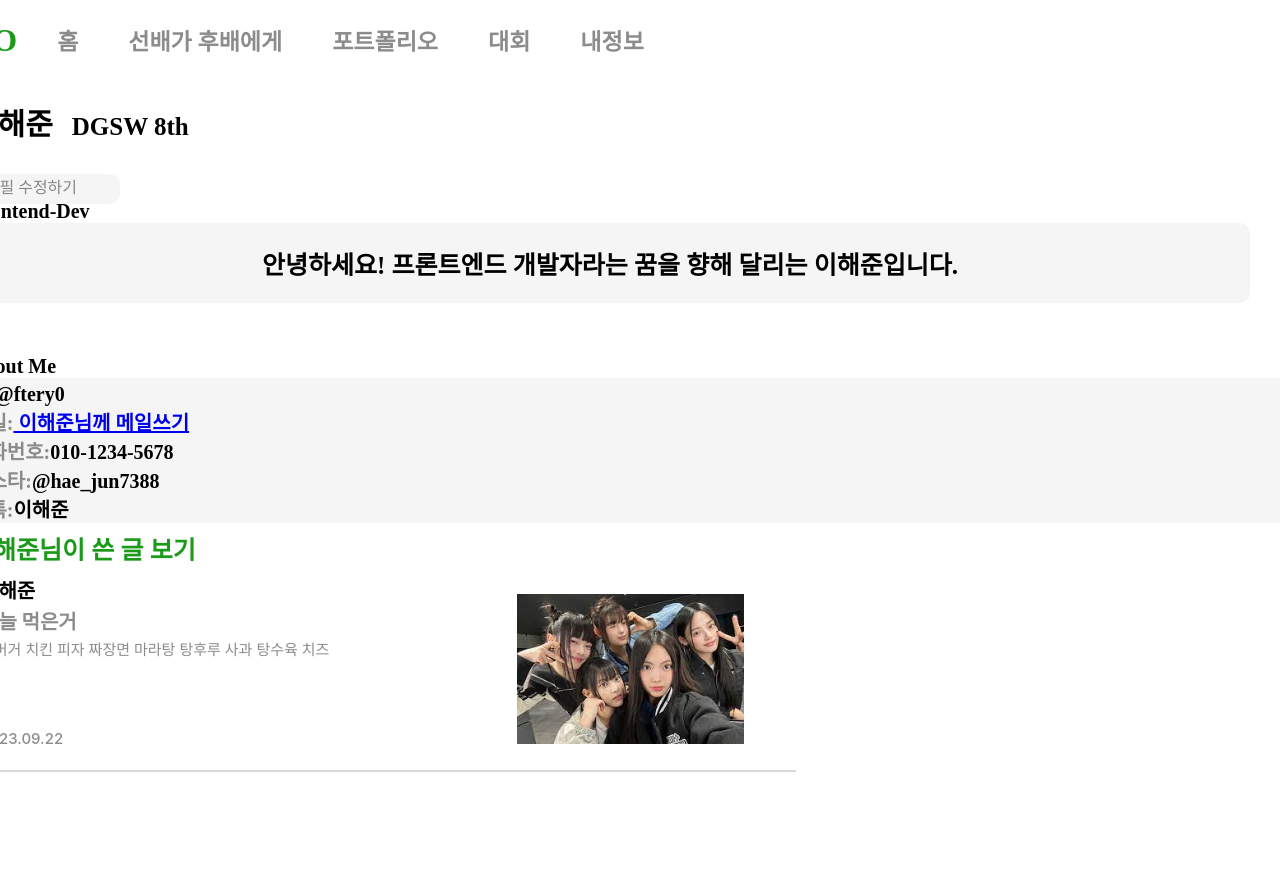
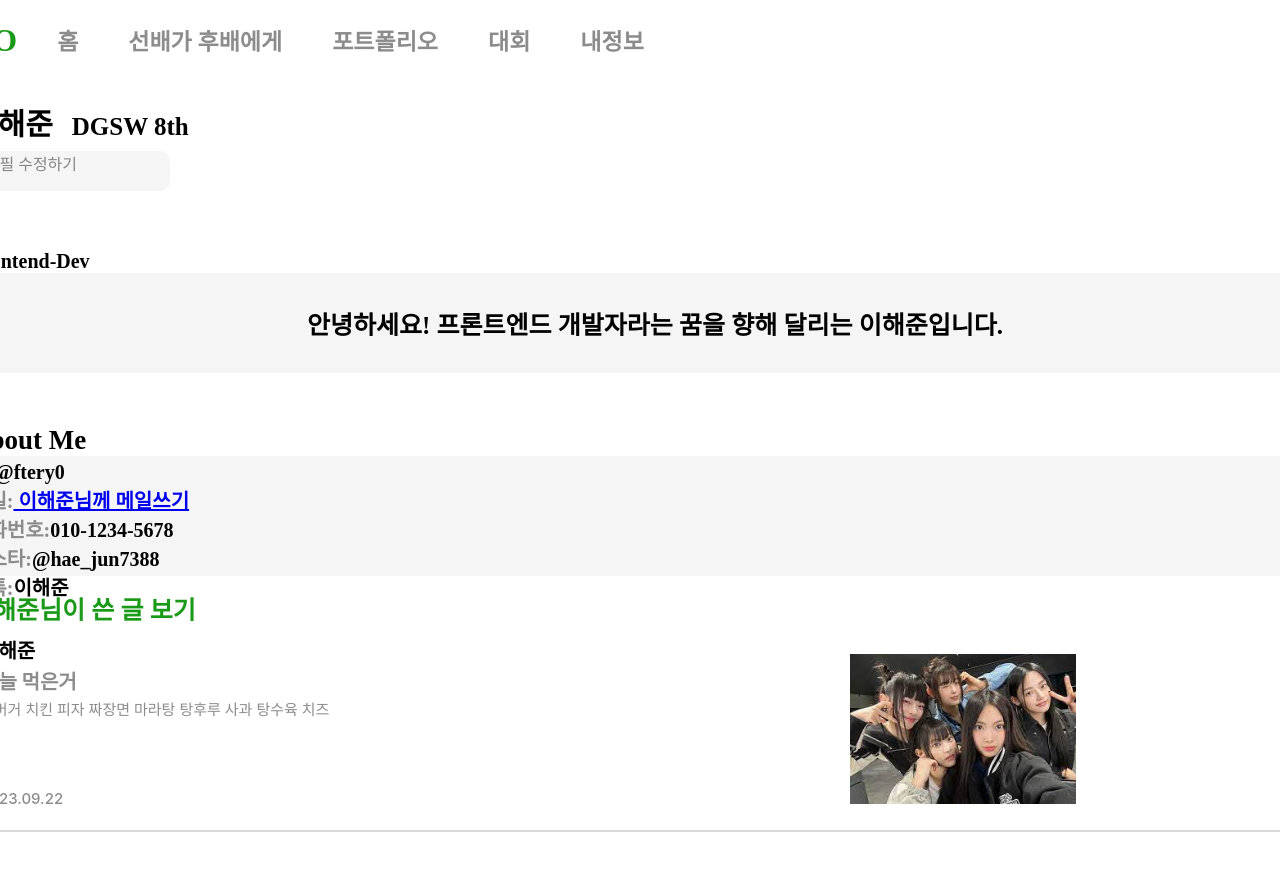
Before and after one commit to Sopo2023/SOPO_FRONTLAST, a React (Create React App) app in the folder SOPOLAST/: page /Mypage in a window 1280 px wide. Shown: the top 870 px of the page. Built offline with nearby package versions, Linux system fonts and the light colour scheme.

Commit message:
design : 프로필 화면 디자인 설정

```diff
--- a/SOPOLAST/src/Components/Mypage/mypage.css
+++ b/SOPOLAST/src/Components/Mypage/mypage.css
@@ -72,14 +72,23 @@ ul {
   display: inline-block;
 }
 .fixbutton {
-  width: 150px;
-  height: 30px;
+  position: absolute;
+  width: 200px;
+  height: 40px;
   border-radius: 10px;
   color: #868686;
   background-color: #f5f5f6;
   border: none;
   margin: 30px 19px 50px 60px;
+  margin-top: 7px;
 }
+
+.fixbuttonT {
+  position: relative;
+  margin-top: 10px;
+  margin-left: 40px;
+}
+
 .fixbutton:hover {
   /* 커서 설정*/
   cursor: pointer;
@@ -89,10 +98,19 @@ ul {
   font-weight: 600;
   margin: 0 0 0 60px;
 }
+
+.head2 {
+  font-size: 27px;
+}
+
+.Readme{
+  margin-top: 250px;
+}
+
 .body {
   display: flex;
-  width: 100vw;
-  height: 10vh;
+  width: 1370px;
+  height: 100px;
   background-color: #f5f5f6;
   border-radius: 10px;
   margin: 0 60px 0 60px;
@@ -101,22 +119,36 @@ ul {
   font-size: 25px;
   font-weight: 800;
 }
+
 .social {
   margin: 52px 0 0 60px;
   font-size: 20px;
   font-weight: 800;
 }
+
+.pT {
+  position: relative;
+  margin-left: 10px;
+}
+
 .socialp {
   background-color: #F5F5F6;
+  width: 1370px;
+  height: 120px;
+  border-radius: 10px;
+  position: absolute;
 }
+
 .link1 {
   text-decoration: none; /* 밑줄 제거 */
   color: #8c8c8c;
 }
+
 .link2{
   text-decoration: none; /* 밑줄 제거 */
   color: #000;
 }
+
 .post1 {
   position: relative;
   top: 30px;
@@ -125,29 +157,33 @@ ul {
   font-size: 25px;
   font-weight: 800;
   position: absolute;
+}
 
-}
 .post-write {
   margin: 0;
   position: relative;
   top: 70px;
 }
+
 .Zonecontrol {
   width: 55%;
   height: 100px;
 }
+
 .post_1::-webkit-scrollbar {
   display: none;
 }
+
 .post_1 {
   margin: 60px 0 0 10px;
   overflow-x: hidden;
   position: absolute;
   left: 50px;
   top: 440px;
-  width: 60%;
-  height: 800px;
+  width: 1430px;
+  height: 400px;
   margin-left: -40px;
+  margin-top: 120px;
   /* background-color: #dddddd; */
 }
 
@@ -169,6 +205,7 @@ ul {
   font-weight: 800;
   line-height: normal;
 }
+
 .post_1 > .post-write > .Zonecontrol > .title {
   display: block;
   position: relative;
@@ -180,6 +217,7 @@ ul {
   font-weight: 700;
   line-height: normal;
 }
+
 .post_1 > .post-write > .Zonecontrol > .detail {
   position: relative;
   top: 10px;
@@ -190,6 +228,7 @@ ul {
   font-weight: 500;
   line-height: normal;
 }
+
 .post_1 > .post-write > .Zonecontrol > .date {
   position: relative;
   display: block;
@@ -201,6 +240,7 @@ ul {
   font-weight: 500;
   line-height: normal;
 }
+
 .post_1 > .post-write > .img {
   position: relative;
   width: 100px;
```
